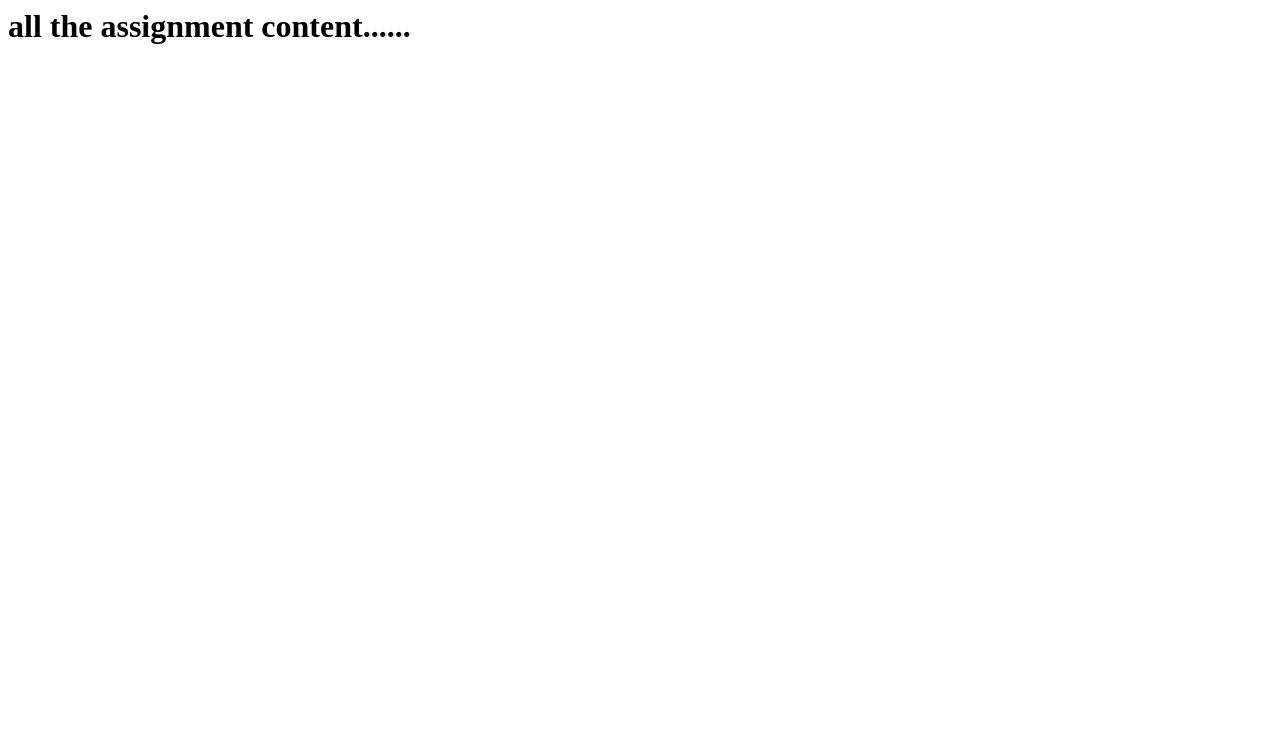
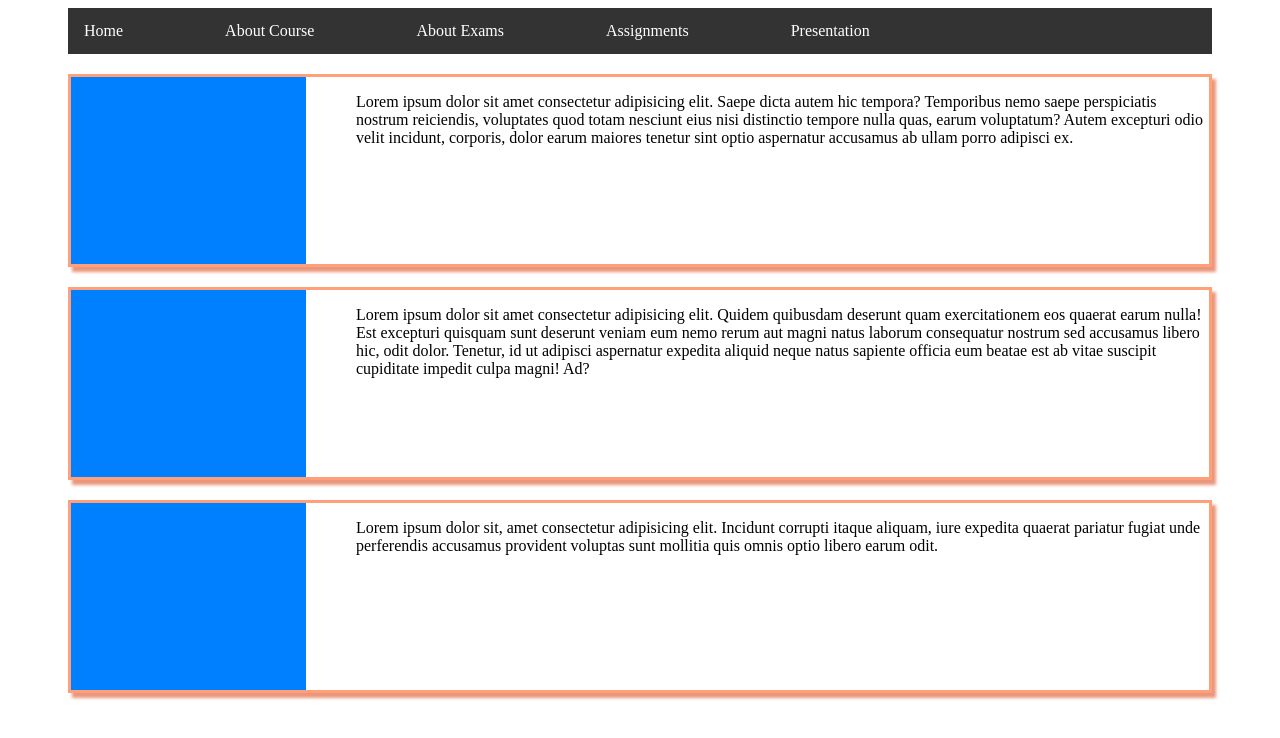
Before and after one commit to foyez320/demo_assignment_1, a plain HTML site: page index.html in a window 1280 px wide. Drawn offline with Linux system fonts and the light colour scheme.

Commit message:
first commit

```diff
--- /dev/null
+++ b/New folder/oct10.css
@@ -0,0 +1,31 @@
+ul {
+    list-style-type: none;
+    margin: 0;
+    padding: 0;
+    overflow: hidden;
+    background-color: #333;
+  }
+
+  li {
+    float: left;
+  }
+
+  li a {
+    display: block;
+    color: white;
+    text-align: center;
+    padding: 14px 16px;
+    text-decoration: none;
+  }
+
+  /* Change the link color to #111 (black) on hover */
+  li a:hover {
+    background-color: #111;
+    color: red;
+    border-bottom: 4px solid green;
+  }
+
+  .navigation li{
+margin-right: 70px;
+
+}
--- /dev/null
+++ b/New folder/oct3.css
@@ -0,0 +1,12 @@
+div{margin: 10px;
+    padding: 10px;
+    width: 90%;
+    border: 2px;
+}
+    {display: flex;
+}
+
+.flexible{
+
+    display: flex;
+}
--- a/index.html
+++ b/index.html
@@ -1,10 +1,44 @@
 <html lang="en">
 <head>
     <meta charset="UTF-8">
-    <meta name="viewport" content="width=device-width, initial-scale=1.0">
+    <meta name="viewport" content="width=5, initial-scale=1.0">
     <title>Document</title>
+    <link rel="stylesheet" href="oct10.css">
+    <link rel="preconnect" href="https://fonts.googleapis.com">
+    <link rel="preconnect" href="https://fonts.gstatic.com" crossorigin>
+    <link href="https://fonts.googleapis.com/css2?family=Pacifico&display=swap" rel="stylesheet">
 </head>
 <body>
-    <h1>all the assignment content......</h1>
+    <!-- Navigation Bar Starts from Here -->
+
+    <div class="navigation">
+        <ul>
+            <li><a href="#index.html">Home</a></li>
+            <li><a href="#course.html">About Course</a></li>
+            <li><a href="#exams.html">About Exams</a></li>
+            <li><a href="#Assignments.html">Assignments</a></li>
+            <li><a href="#presentation.html">Presentation</a></li>
+          </ul>
+    </div>
+
+    <!-- Part of the Website begins here -->
+
+    <div class="container">
+        <div class="elements">
+            <img src="Color-blue.jfif" alt="">
+            <p>Lorem ipsum dolor sit amet consectetur adipisicing elit. Saepe dicta autem hic tempora? Temporibus nemo saepe perspiciatis nostrum reiciendis, voluptates quod totam nesciunt eius nisi distinctio tempore nulla quas, earum voluptatum? Autem excepturi odio velit incidunt, corporis, dolor earum maiores tenetur sint optio aspernatur accusamus ab ullam porro adipisci ex.</p>
+        </div>
+        <!-- Element 2 of 3 -->
+        <div class="elements">
+            <img src="Color-blue.jfif" alt="">
+            <p>Lorem ipsum dolor sit amet consectetur adipisicing elit. Quidem quibusdam deserunt quam exercitationem eos quaerat earum nulla! Est excepturi quisquam sunt deserunt veniam eum nemo rerum aut magni natus laborum consequatur nostrum sed accusamus libero hic, odit dolor. Tenetur, id ut adipisci aspernatur expedita aliquid neque natus sapiente officia eum beatae est ab vitae suscipit cupiditate impedit culpa magni! Ad?</p>
+        </div>
+        <!-- Element 3 of 3 -->
+        <div class="elements">
+            <img src="Color-blue.jfif" alt="">
+            <p>Lorem ipsum dolor sit, amet consectetur adipisicing elit. Incidunt corrupti itaque aliquam, iure expedita quaerat pariatur fugiat unde perferendis accusamus provident voluptas sunt mollitia quis omnis optio libero earum odit.</p>
+        </div>
+
+    </div>
 </body>
 </html>
--- /dev/null
+++ b/oct10.css
@@ -0,0 +1,59 @@
+ul {
+    list-style-type: none;
+    margin: 0;
+    padding: 0;
+    overflow: hidden;
+    background-color: #333;
+  }
+
+  li {
+    float: left;
+  }
+
+  li a {
+    display: block;
+    color: white;
+    text-align: center;
+    padding: 14px 16px;
+    text-decoration: none;
+  }
+
+  /* Change the link color to #111 (black) on hover */
+  li a:hover {
+    background-color: #111;
+    color: red;
+    border-bottom: 4px solid green;
+  }
+
+  .navigation{
+margin-left: 60px;
+margin-right: 60px;
+
+  }
+  .navigation li{
+margin-right: 70px;
+
+}
+
+.container{
+    margin-left: 60px;
+    margin-right: 60px;
+}
+
+.elements{
+    display: flex;
+    margin-bottom: 20px;
+    margin-top: 20px;
+    border: 3px solid lightsalmon;
+    box-shadow: 4px 5px 3px darksalmon;
+}
+
+.elements p {
+margin-left: 50px;
+
+}
+
+.special-font{
+    font-family: pacifico;
+
+}
```
Also changed, not shown: New folder/index1.html (added, +10 -0 lines), New folder/oct3.html (added, +36 -0 lines), Color-blue.jfif (added), New folder/oct5.css (renamed from oct5.css), New folder/oct5.html (renamed from oct5.html), 4 other files.
